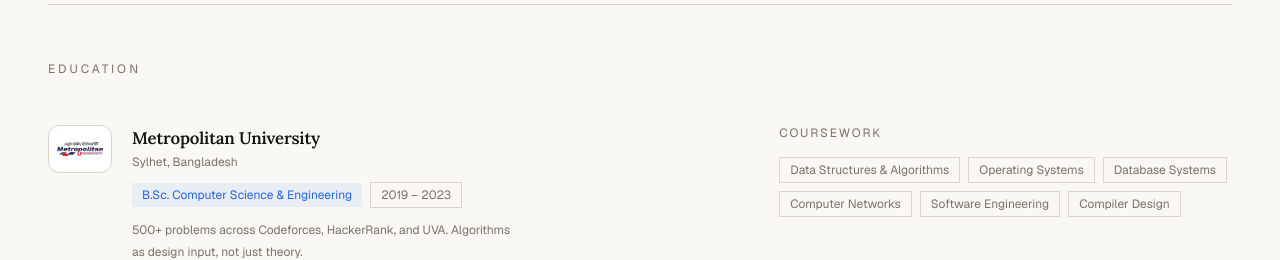
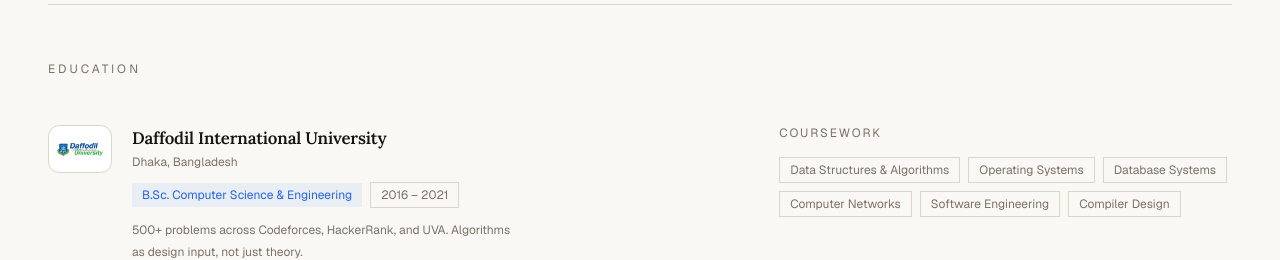
Before and after one commit to hr-shuvo/hrshuvo, a Next.js app: page /about in a window 1280 px wide. Shown: the part 1360-1620 px from the top of the page. Built offline with nearby package versions, Linux system fonts and the light colour scheme.

Commit message:
feat: Update About and Home pages with new content and logo; replace Metropolitan University with Daffodil International University

```diff
--- a/app/about/page.tsx
+++ b/app/about/page.tsx
@@ -125,16 +125,16 @@ export default function AboutPage() {
                 style={{ width: 64, height: 48, padding: "5px 8px" }}
               >
                 {/* eslint-disable-next-line @next/next/no-img-element */}
-                <img src="/mu-logo.png" alt="Metropolitan University" className="w-full h-full object-contain" />
+                <img src="/diu-logo.png" alt="Daffodil International University" className="w-full h-full object-contain" />
               </div>
               <div>
                 <h2
                   className="font-serif text-[var(--foreground)] font-semibold"
                   style={{ fontSize: "1.05rem", letterSpacing: "-0.01em" }}
                 >
-                  Metropolitan University
+                  Daffodil International University
                 </h2>
-                <p className="text-xs text-[var(--muted-color)] mt-0.5">Sylhet, Bangladesh</p>
+                <p className="text-xs text-[var(--muted-color)] mt-0.5">Dhaka, Bangladesh</p>
                 <div className="mt-3 flex items-center gap-2 flex-wrap">
                   <span
                     className="text-xs px-2.5 py-1"
@@ -143,7 +143,7 @@ export default function AboutPage() {
                     B.Sc. Computer Science &amp; Engineering
                   </span>
                   <span className="text-xs border border-[var(--border)] px-2.5 py-1 text-[var(--muted-color)]">
-                    2019 – 2023
+                    2016 – 2021
                   </span>
                 </div>
                 <p className="mt-3 text-xs leading-[1.8] text-[var(--muted-color)] max-w-sm">
--- a/app/page.tsx
+++ b/app/page.tsx
@@ -48,7 +48,7 @@ export default function Home() {
               letterSpacing: "-0.035em",
             }}
           >
-            Shuvo
+            H R Shuvo
           </h1>
 
           {/* Title */}
@@ -61,7 +61,7 @@ export default function Home() {
               letterSpacing: "-0.01em",
             }}
           >
-            Software engineer. Product builder.
+            Turning ideas into products.
           </p>
 
           {/* Tagline */}
@@ -69,8 +69,7 @@ export default function Home() {
             className="mt-8 max-w-xs text-[var(--muted-color)]"
             style={{ fontSize: "clamp(0.82rem, 1.2vw, 0.92rem)", lineHeight: 1.8 }}
           >
-            I left a stable job to find out if I could build something people need.
-            Two products in production. Still finding out.
+            Designing, building and refining software from concept to production.
           </p>
 
           {/* Navigation hints */}
```
Also changed, not shown: public/diu-logo.png (added).
